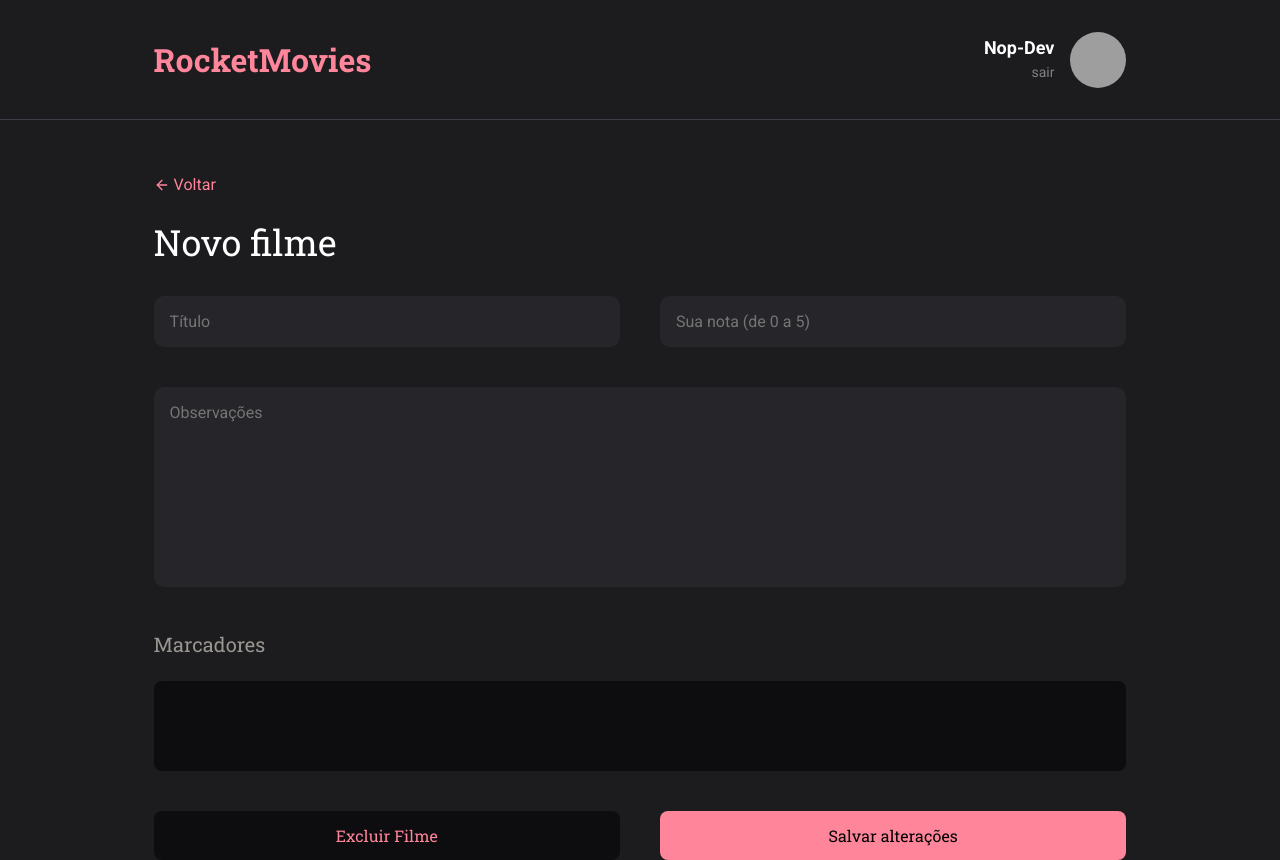
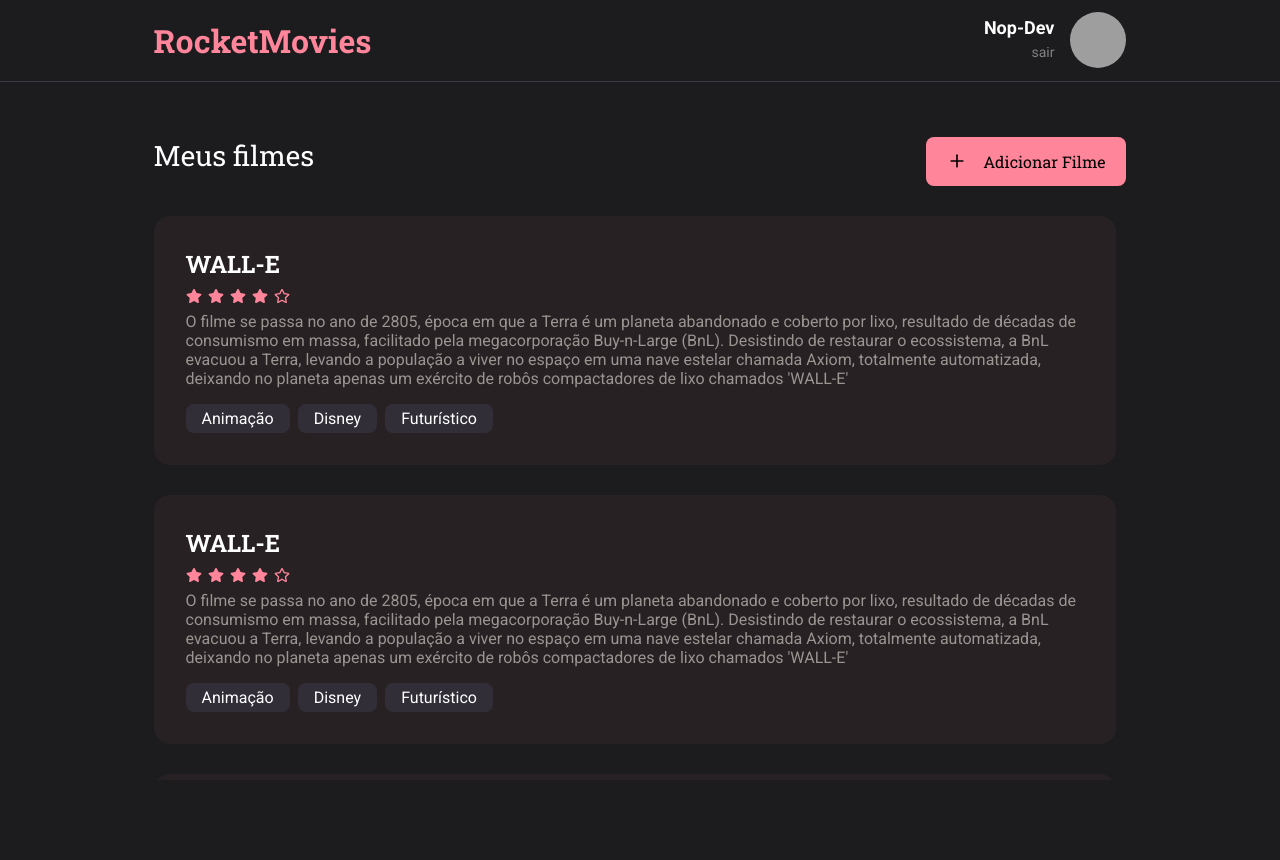
Before and after one commit to nop-dev/RocketMovies-React, a React (Vite) app: page / in a window 1280 px wide. After the commit the page ends 800 px from the top, so only its background shows below. Built offline with nearby package versions, Linux system fonts and the light colour scheme; grey boxes are pictures that could not be loaded.

Commit message:
feat: :sparkles: adiciona router-dom e rotas de autenticação e de user autenticado

```diff
--- a/src/main.jsx
+++ b/src/main.jsx
@@ -2,19 +2,21 @@ import React from 'react'
 import ReactDOM from 'react-dom/client'
 
 import GlobalStyles from './styles/global'
+
+import { Routes } from './routes'
 
 // import { Home } from './pages/Home'
 // import { Profile } from './pages/Profile'
 // import { SignIn } from './pages/SignIn'
 // import { SignUp } from './pages/SignUp'
 // import { MoviePreview } from './pages/MoviePreview'
-import { CreateNote } from './pages/CreateNote'
+// import { CreateNote } from './pages/CreateNote'
 
 // import { Routes } from './routes'
 
 ReactDOM.createRoot(document.getElementById('app')).render(
     <React.StrictMode>
         <GlobalStyles />
-          <CreateNote />
+          <Routes />
     </React.StrictMode>,
   )
--- a/src/pages/CreateNote/index.jsx
+++ b/src/pages/CreateNote/index.jsx
@@ -43,5 +43,3 @@ export function CreateNote() {
         </Container>
     )
 }
-
-// resolver bug dos inputs com labels
--- /dev/null
+++ b/src/routes/app.routes.jsx
@@ -0,0 +1,17 @@
+import { Routes, Route } from 'react-router-dom';
+
+import { Home } from '../pages/Home'
+import { Profile } from '../pages/Profile'
+import { CreateNote } from '../pages/CreateNote'
+import { MoviePreview } from '../pages/MoviePreview'
+
+export function AppRoutes() {
+    return(
+        <Routes>
+            <Route path='/' element={<Home />} />
+            <Route path='/profile' element={<Profile />} />
+            <Route path='/newnote' element={<CreateNote />} />
+            <Route path='/MoviePreview/:note_id' element={<MoviePreview />} /> // em breve, provavelmente vou alterar aqui, isso é provisório
+        </Routes>
+    )
+}
--- /dev/null
+++ b/src/routes/auth.routes.jsx
@@ -0,0 +1,13 @@
+import { Routes, Route } from 'react-router-dom'
+
+import { SignIn } from '../pages/SignIn'
+import { SignUp } from '../pages/SignUp'
+
+export function AuthRoutes() {
+    return (
+      <Routes>
+        <Route path="/" element={<SignIn />} />
+        <Route path="/register" element={<SignUp />} />
+      </Routes>
+    )
+}
--- /dev/null
+++ b/src/routes/index.jsx
@@ -0,0 +1,12 @@
+import { BrowserRouter } from "react-router-dom";
+
+import { AppRoutes } from "./app.routes";
+import { AuthRoutes } from "./auth.routes";
+
+export function Routes() {
+    return(
+        <BrowserRouter>
+            <AppRoutes />
+        </BrowserRouter>
+    )
+}
```
